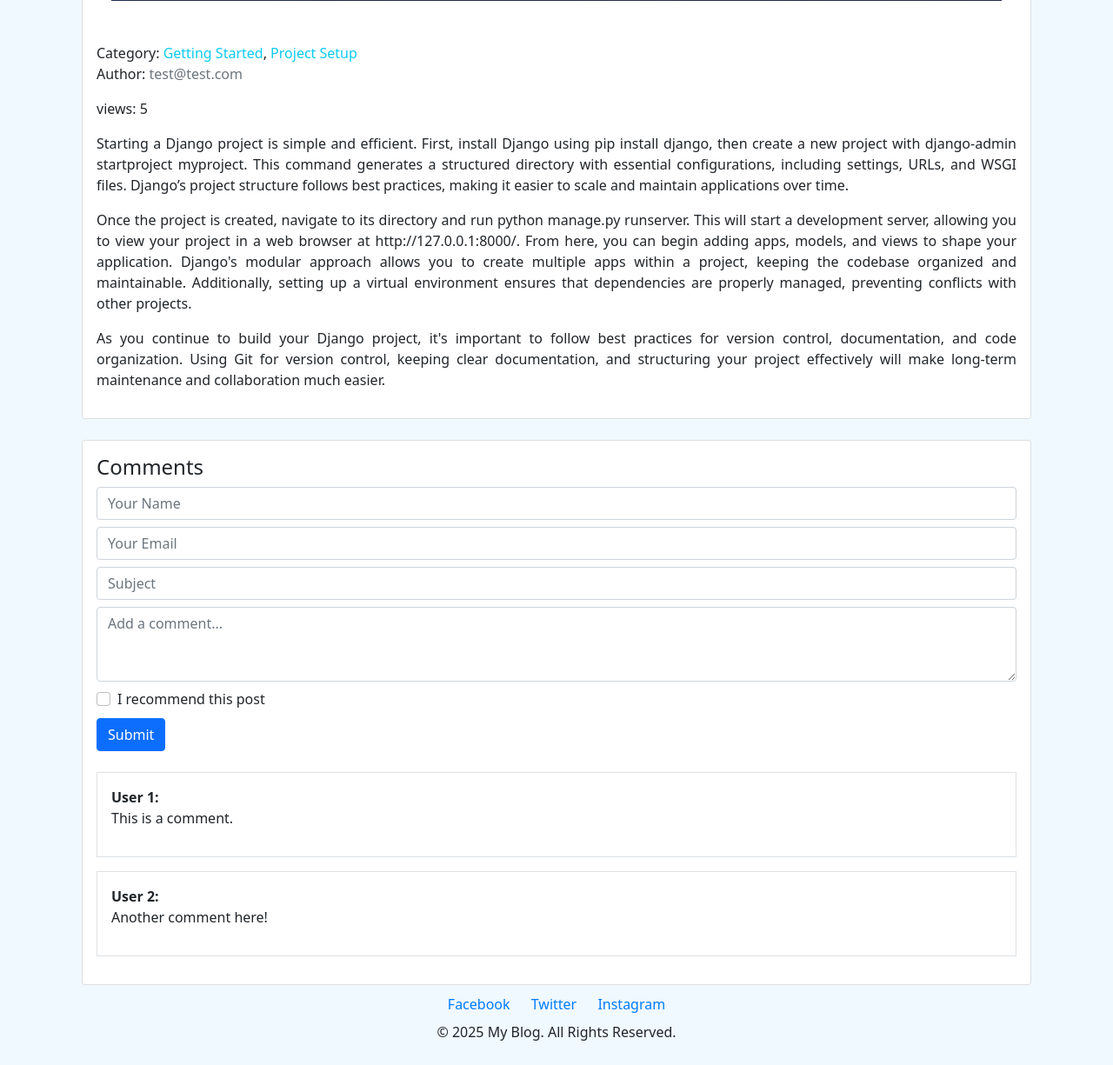
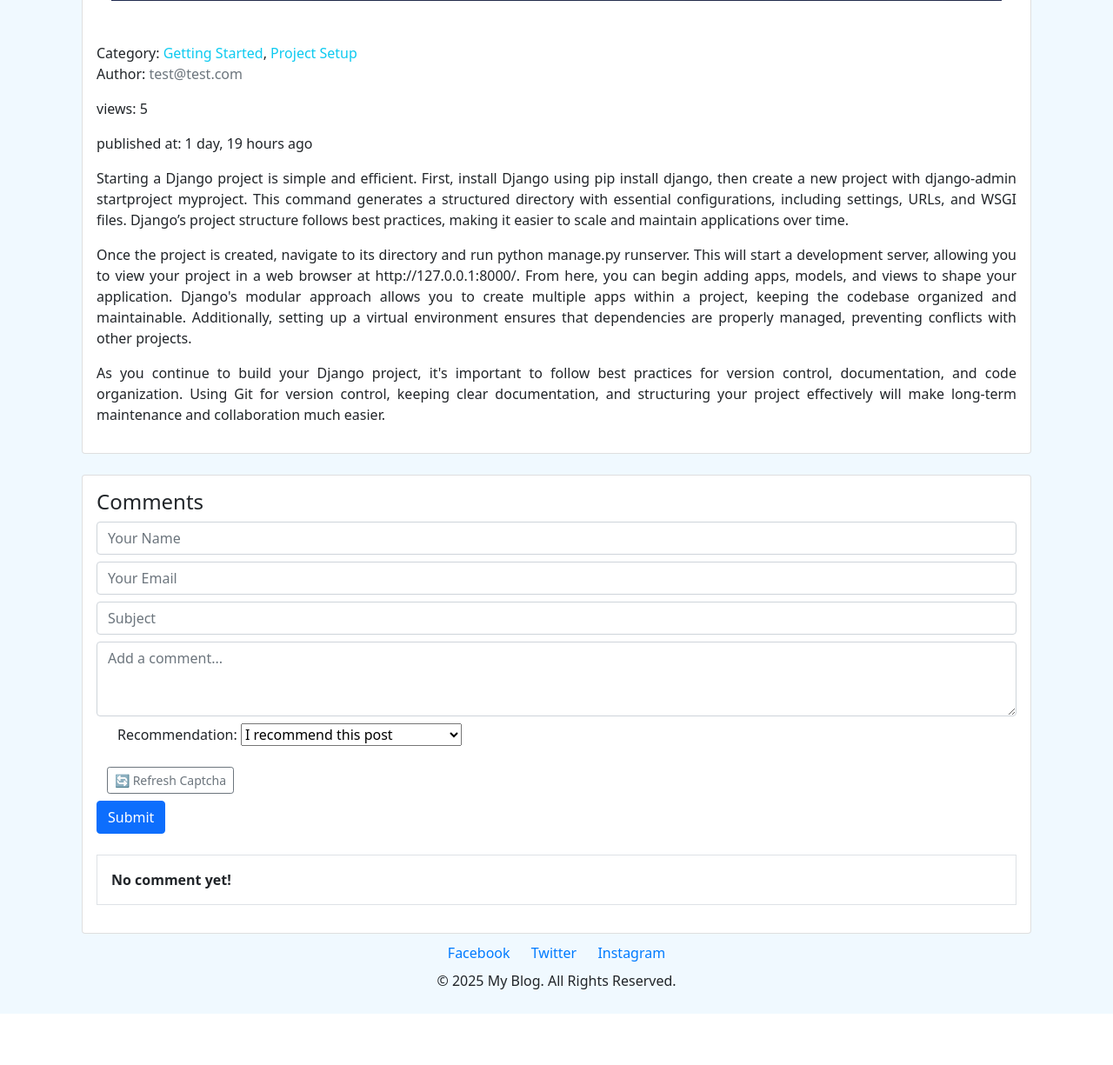
Before and after one commit to sdgmhz/djnago_blog_final, a Django app: page /blog/3/ in a window 1280 px wide. Shown: the part 1240-2465 px from the top of the page at 87% size. After the commit the page ends 2406 px from the top, so only its background shows below. Run offline with Django 4.2, Linux system fonts and the light colour scheme; data comes from the database, SQL or seed files in the repository; both versions use the stored data as it was after the commit.

Commit message:
implement comment functionality for posts

```diff
--- a/core/blog/views.py
+++ b/core/blog/views.py
@@ -1,6 +1,7 @@
-from django.shortcuts import get_object_or_404
+from django.shortcuts import get_object_or_404, redirect
 from django.views.generic import ListView, DetailView, CreateView, UpdateView, DeleteView, FormView
 from django.contrib.auth.mixins import LoginRequiredMixin, UserPassesTestMixin
+from django.views.generic.edit import FormMixin
 from django.utils import timezone
 from django.urls import reverse_lazy
 from django.contrib import messages
@@ -8,6 +9,8 @@ from django.contrib import messages
 from .models import Post, Category
 from accounts.models import Profile
 from .forms import CategoryForm
+from comment.models import Comment
+from comment.forms import CommentForm
 
 
 class PostListView(ListView):
@@ -25,15 +28,37 @@ class PostListView(ListView):
             posts = posts.filter(author__user__email=author_email)
         return posts
 
-class PostDetailView(DetailView):
+class PostDetailView(DetailView, FormMixin):
+    model = Post
     template_name = 'blog/post_detail.html'
     context_object_name = 'post'
     queryset = Post.objects.filter(status='pub', published_date__lte=timezone.now())
+    form_class = CommentForm
 
     def get(self, request, *args, **kwargs):
         post = self.get_object()
         post.increment_counted_views()
         return super().get(request, *args, **kwargs)
+
+    def get_context_data(self, **kwargs):
+        context = super().get_context_data(**kwargs)
+        context['comments'] = Comment.objects.filter(post=self.object, approved=True)
+        context["form"] = self.get_form()
+        return context
+
+    def post(self, request, *args, **kwargs):
+        self.object = self.get_object()
+        form = self.get_form()
+        if form.is_valid():
+            comment = form.save(commit=False)
+            comment.post = self.object
+            comment.save()
+            messages.success(self.request, "Comment submitted successfully and will be published after admin confirmation")
+            return redirect(self.request.path)
+        messages.error(self.request, "Something is wrong")
+        return self.get(request, *args, **kwargs)
+
+
 
 class PostCreateView(LoginRequiredMixin, CreateView):
     model = Post
--- /dev/null
+++ b/core/comment/forms.py
@@ -0,0 +1,11 @@
+from django import forms
+from captcha.fields import CaptchaField
+from .models import Comment
+
+
+class CommentForm(forms.ModelForm):
+    captcha = CaptchaField()
+
+    class Meta:
+        model = Comment
+        fields = ('name', 'email', 'subject', 'message', 'recommend', )
--- a/core/comment/models.py
+++ b/core/comment/models.py
@@ -19,4 +19,4 @@ class Comment(models.Model):
     updated_date = models.DateTimeField(auto_now=True)
 
     def __str__(self):
-        return f'{self.email}-{self.post.tile}'
+        return f'{self.email}-{self.post.title}'
--- a/core/templates/_base.html
+++ b/core/templates/_base.html
@@ -6,6 +6,8 @@
     <!-- Bootstrap CSS -->
     <link href="https://cdn.jsdelivr.net/npm/bootstrap@5.1.3/dist/css/bootstrap.min.css" rel="stylesheet"
           integrity="sha384-1BmE4kWBq78iYhFldvKuhfTAU6auU8tT94WrHftjDbrCEXSU1oBoqyl2QvZ6jIW3" crossorigin="anonymous">
+    <link href="https://cdn.jsdelivr.net/npm/bootstrap-icons/font/bootstrap-icons.css" rel="stylesheet">
+
     <title>{% block title %} {% endblock title %}</title>
     <style>
         body {
--- a/core/templates/blog/post_detail.html
+++ b/core/templates/blog/post_detail.html
@@ -16,12 +16,13 @@
             <img src="{{post.image.url}}" class="img-fluid mb-4 " alt="Post Image">
             </div>
             {% endif %}<br>
-            <snap class="card-text">Category:
+            <span class="card-text">Category:
                 {% for category in post.category.all %}
                  <a  class="text-decoration-none link-info" href="{% url 'blog:post_category' category.name %}">{{category}}</a>{% if not forloop.last %}, {% endif %}
-                {% endfor %}</snap>
+                {% endfor %}</span>
             <p class="card-text">Author: <a class="text-decoration-none link-secondary" href="{% url 'blog:post_author' post.author %}">{{ post.author }}</a></p>
             <p class="card-text">views: {{ post.counted_views|intcomma }}</p>
+            <span class="card-text">published at: {{ post.created_date|naturaltime }}</span>
             <p>{{post.content|safe}}</p>
             {% if request.user == post.author.user %}
             <a href="{% url 'blog:post_update' post.id %}" class="btn btn-warning">Edit</a>
@@ -34,26 +35,48 @@
             <h4>Comments</h4>
             <div class="mb-3">
                 <form method="POST" action="">
-                        <input type="text" class="form-control mb-2" placeholder="Your Name">
-                        <input type="email" class="form-control mb-2" placeholder="Your Email">
-                        <input type="text" class="form-control mb-2" placeholder="Subject">
-                    <textarea class="form-control" rows="3" placeholder="Add a comment..."></textarea>
+                    {% csrf_token %}
+                    <input type="text" name="name" class="form-control mb-2" placeholder="Your Name">
+                    {% if user.is_authenticated %}
+                    <input type="hidden" name="email" value={{user.email}}>
+
+                    {% else %}
+                        <input type="email" name="email" class="form-control mb-2" placeholder="Your Email">
+                    {% endif %}
+                    <input type="text" name="subject" class="form-control mb-2" placeholder="Subject">
+                    <textarea class="form-control" name="message" rows="3" placeholder="Add a comment..."></textarea>
                     <div class="form-check mt-2">
-                        <input class="form-check-input" type="checkbox" id="recommend">
-                        <label class="form-check-label" for="recommend">I recommend this post</label>
+                        <label for="recommend">Recommendation: </label>
+                            <select id="recommend" name="recommend">
+                                <option value="yes">I recommend this post</option>
+                                <option value="no">I don't recommend this postab</option>
+                            </select>
+                    </div>
+                    <div class="container mt-3">
+                        {{form.captcha}}
+                    </div>
+                    <div class="container">
+                    <button type="button" id="refresh-captcha" class="btn btn-outline-secondary btn-sm mt-2">
+                        🔄 Refresh Captcha
                     </div>
                     <button class="btn btn-primary mt-2">Submit</button>
             </form>
             </div>
             <div class="mt-4">
-                <div class="border p-3 mb-3">
-                    <strong>User 1:</strong>
-                    <p>This is a comment.</p>
-                </div>
-                <div class="border p-3 mb-3">
-                    <strong>User 2:</strong>
-                    <p>Another comment here!</p>
-                </div>
+                {% for comment in comments %}
+                    <div class="border p-3 mb-3">
+                        <strong>{{comment.email}}</strong>
+                        <h6>{{comment.subject}}</h6>
+                        <p>{{comment.message}}</p>
+                        <p><span class="bi bi-clock"></span> {{comment.created_date|naturaltime}}</p>
+                    </div>
+                {% empty %}
+                        <div class="border p-3 mb-3">
+                            <strong> No comment yet! </strong>
+                        </div>
+
+                {% endfor %}
+
             </div>
         </div>
     </div>
--- a/core/templates/blog/post_list.html
+++ b/core/templates/blog/post_list.html
@@ -18,14 +18,14 @@ Blog
             {% endif %}
             <div class="card-body">
                 <h5 class="card-title"><a href="{{ post.get_absolute_url }}" class="text-decoration-none link-dark">{{ post.title }}</a></h5>
-                <snap class="card-text">Category:
+                <span class="card-text">Category:
                     {% for category in post.category.all %}
                      <a  class="text-decoration-none link-info" href="{% url 'blog:post_category' category.name %}">{{category}}</a>{% if not forloop.last %}, {% endif %}
                     {% endfor %}
-                </snap>
+                </span>
                 <p class="card-text">Author: <a class="text-decoration-none link-secondary" href="{% url 'blog:post_author' post.author %}">{{ post.author }}</a></p>
                 <p class="card-text">views: {{ post.counted_views|intcomma }}</p>
-                <snap class="card-text">published at: {{ post.created_date|naturaltime }}</snap>
+                <span class="card-text">published at: {{ post.created_date|naturaltime }}</span>
 
                 <p class="card-text">{{post.content|safe|truncatewords:20}}</p>
             </div>
--- a/core/templates/blog/post_management.html
+++ b/core/templates/blog/post_management.html
@@ -19,14 +19,14 @@ Post Management
             {% endif %}
             <div class="card-body">
                 <h5 class="card-title"><a href="{{ post.get_absolute_url }}" class="text-decoration-none link-dark">{{ post.title }}</a></h5>
-                <snap class="card-text">Category:
+                <span class="card-text">Category:
                     {% for category in post.category.all %}
                      <a  class="text-decoration-none link-info" href="{% url 'blog:post_category' category.name %}">{{category}}</a>{% if not forloop.last %}, {% endif %}
                     {% endfor %}
-                </snap>
+                </span>
                 <p class="card-text">Author: <a class="text-decoration-none link-secondary" href="{% url 'blog:post_author' post.author %}">{{ post.author }}</a></p>
                 <p class="card-text">views: {{ post.counted_views|intcomma }}</p>
-                <snap class="card-text">published at: {{ post.created_date|naturaltime }}</snap>
+                <span class="card-text">published at: {{ post.created_date|naturaltime }}</span>
 
                 <p class="card-text">{{post.content|safe|truncatewords:20}}</p>
             </div>
```
Also changed, not shown: core/db.sqlite3.
